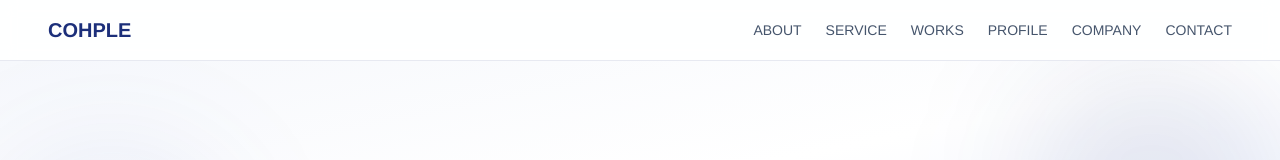
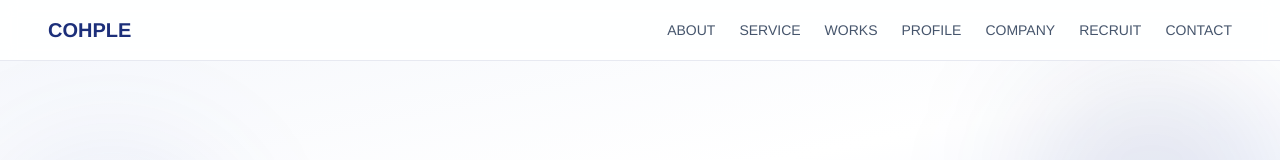
Before and after one commit to COHPLE/cohple-web, a React (Vite) app: page / in a window 1280 px wide. Shown: the top 160 px of the page. Built offline with nearby package versions, Linux system fonts and the light colour scheme.

Commit message:
add recruit link to header

```diff
--- a/src/App.jsx
+++ b/src/App.jsx
@@ -91,6 +91,14 @@ export default function COHPLECorporateSite() {
             </a>
             <a href="#company" className="transition hover:text-[#1c2f7a]">
               COMPANY
+            </a>
+            <a
+              href="https://cohple.co.jp/"
+              target="_blank"
+              rel="noopener noreferrer"
+              className="transition hover:text-[#1c2f7a]"
+          >
+              RECRUIT
             </a>
             <a href="#contact" className="transition hover:text-[#1c2f7a]">
               CONTACT
```
